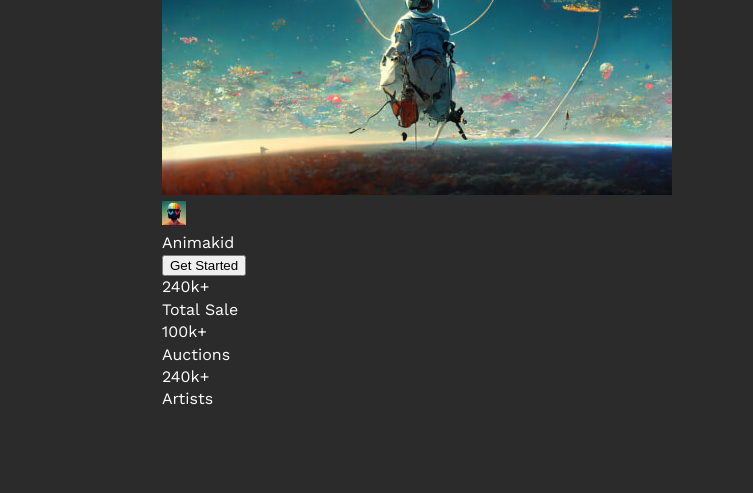
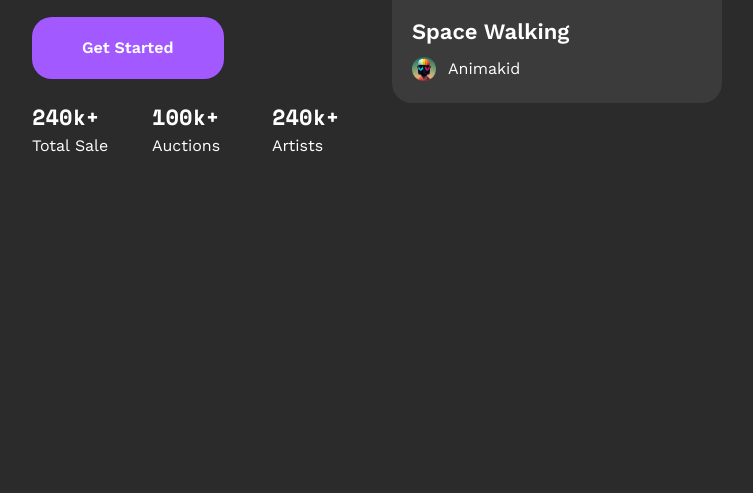
Before and after one commit to OlegMarchenko/nft, a plain HTML site: page index.html in a window 1280 px wide. Shown: the part 307-800 px from the top of the page, without its empty margins (263-1016 px from the left). Drawn offline with Linux system fonts and the light colour scheme.

Commit message:
main section mobile and tablet

```diff
--- a/index.html
+++ b/index.html
@@ -15,7 +15,7 @@
 
 <!--Section Main-->
 <main>
-  <section class="section-main">
+  <section class="section section-main">
     <div class="container">
       <div class="section-main__holder">
         <h1 class="section-main__title">Discover digital art & Collect NFTs</h1>
@@ -27,8 +27,8 @@
             <source srcset="./images/main-image-tablet.jpg" media="(min-width: 768px)" />
             <img src="./images/main-image-mobile.jpg" alt="image" />
           </picture>
-          <div class="section-main__image-desc">
-            <h3 class="section-main__img-name"></h3>
+          <div class="section-main__img-desc">
+            <h3 class="section-main__img-name">Space Walking</h3>
             <div class="section-main__img-creator">
               <img src="./images/image-avatar.jpg" alt="avatar">
               <p>Animakid</p>
--- a/styles/_general.scss
+++ b/styles/_general.scss
@@ -18,6 +18,10 @@ a {
   text-decoration: none;
 }
 
+button {
+  border: none;
+}
+
 body {
   font: 16px / 1.4 variables.$fontMain;
   background: variables.$bg;
@@ -29,4 +33,14 @@ body {
   max-width: 490px;
   width: 100%;
   margin: 0 auto;
+  @media screen and (min-width: 768px) {
+    max-width: 750px;
+  }
 }
+
+.section {
+  padding: 40px 0;
+  @media screen and (min-width: 768px) {
+    padding: 80px 0;
+  }
+}
--- a/styles/_mainPage.scss
+++ b/styles/_mainPage.scss
@@ -0,0 +1,114 @@
+@use "variables";
+
+.section-main {
+
+  &__title {
+    font: 28px / 40px variables.$fontMainTitle;
+    margin-bottom: 10px;
+  }
+
+  &__description {
+    margin-bottom: 40px;
+  }
+
+  &__nft {
+    background: #3B3B3B;
+    margin-bottom: 40px;
+    border-radius: 20px;
+  }
+
+  &__img {
+    display: block;
+    width: 100%;
+    height: 206px;
+    img {
+      display: block;
+      width: 100%;
+      height: 100%;
+      border-radius: 20px 20px 0 0;
+      object-fit: cover;
+    }
+    &-desc {
+      padding: 22px 20px;
+    }
+    &-name {
+      font: 22px / 30px variables.$fontMainTitle;
+      margin-bottom: 10px;
+    }
+    &-creator {
+      display: flex;
+      align-items: center;
+      > img {
+        border-radius: 50%;
+        margin-right: 12px;
+      }
+    }
+  }
+
+  &__btn {
+    border-radius: variables.$defaultRadius;
+    background: variables.$primaryColor;
+    color: variables.$fontColor;
+    font: 16px / 1.4 variables.$fontMainTitle;
+    padding: 20px 10px;
+    width: 100%;
+    margin-bottom: 40px;
+  }
+
+  &__list {
+    display: grid;
+    grid-template-columns: repeat(3, 1fr);
+    grid-gap: 30px;
+    &-item {
+      > span {
+        font: 22px / 1.6 variables.$fontSubTitle;
+      }
+    }
+  }
+
+  @media screen and (min-width: 768px) {
+    &__holder {
+      display: grid;
+      grid-template-columns: repeat(2, 330px);
+      grid-template-areas:
+            "title nft"
+            "description nft"
+            "btn nft"
+            "list nft";
+      align-items: start;
+      grid-gap: 20px 30px;
+    }
+
+    &__title {
+      grid-area: title;
+      margin: 0;
+      font: 38px / 1.2 variables.$fontMainTitle;
+    }
+
+    &__description {
+      grid-area: description;
+      margin: 0;
+    }
+
+    &__nft {
+      grid-area: nft;
+      margin: 0;
+    }
+
+    &__img {
+      height: 222px;
+    }
+
+    &__btn {
+      grid-area: btn;
+      margin: 0;
+      width: max-content;
+      padding: 20px 50px;
+    }
+
+    &__list {
+      grid-area: list;
+    }
+
+  }
+}
```
Also changed, not shown: styles/main.css, 1 other file.
